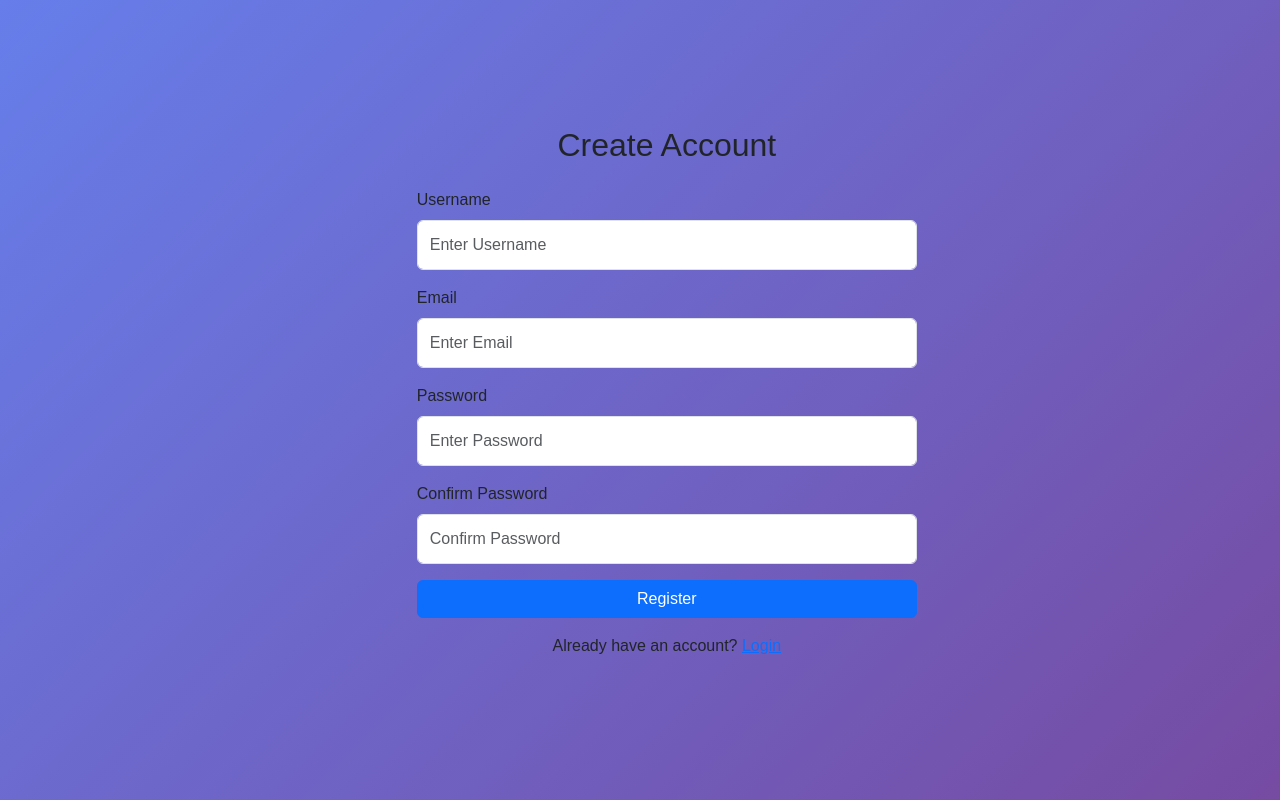
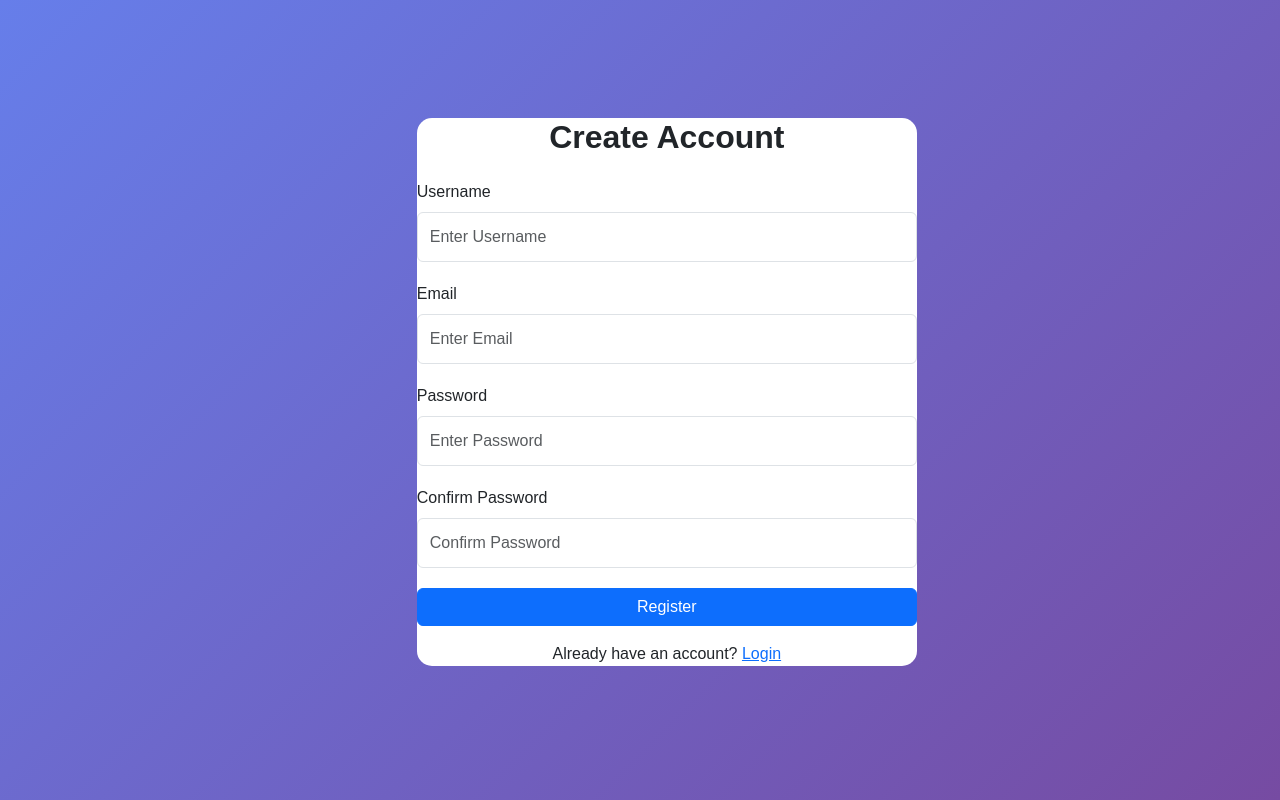
Before and after one commit to neha1139/Authentication-System, a website: page public/register.html in a window 1280 px wide. Drawn offline with nearby package versions, Linux system fonts and the light colour scheme.

Commit message:
better styling

```diff
--- a/public/css/style.css
+++ b/public/css/style.css
@@ -7,7 +7,17 @@ body{
 
     width:100%;
     max-width:500px;
+    background:#fff;
+    border-radius:15px;
     margin-left: 30%;
+}
+
+.auth-box h2{
+
+    text-align:center;
+    margin-bottom:10px;
+    font-weight:bold;
+
 }
 
 .card{
@@ -28,6 +38,7 @@ body{
 
     transition:0.3s;
 
+
 }
 
 .btn:hover{
@@ -40,10 +51,14 @@ body{
     background:#0d6efd;
     color:white;
 
+
 }
 
-.form-control{
+
+
+ .form-control{
 
     height:50px;
+    margin-bottom:20px;
 
 }
```
